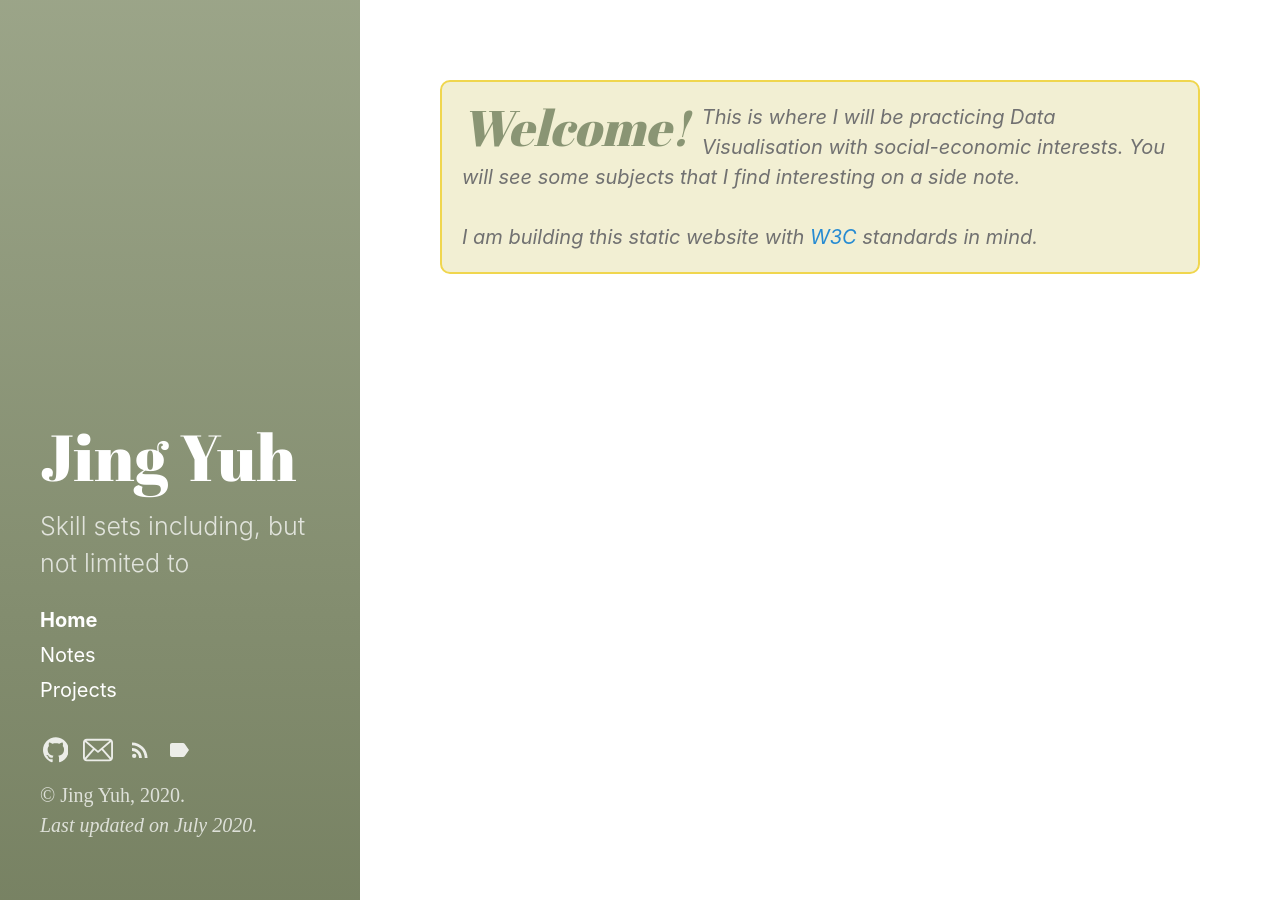
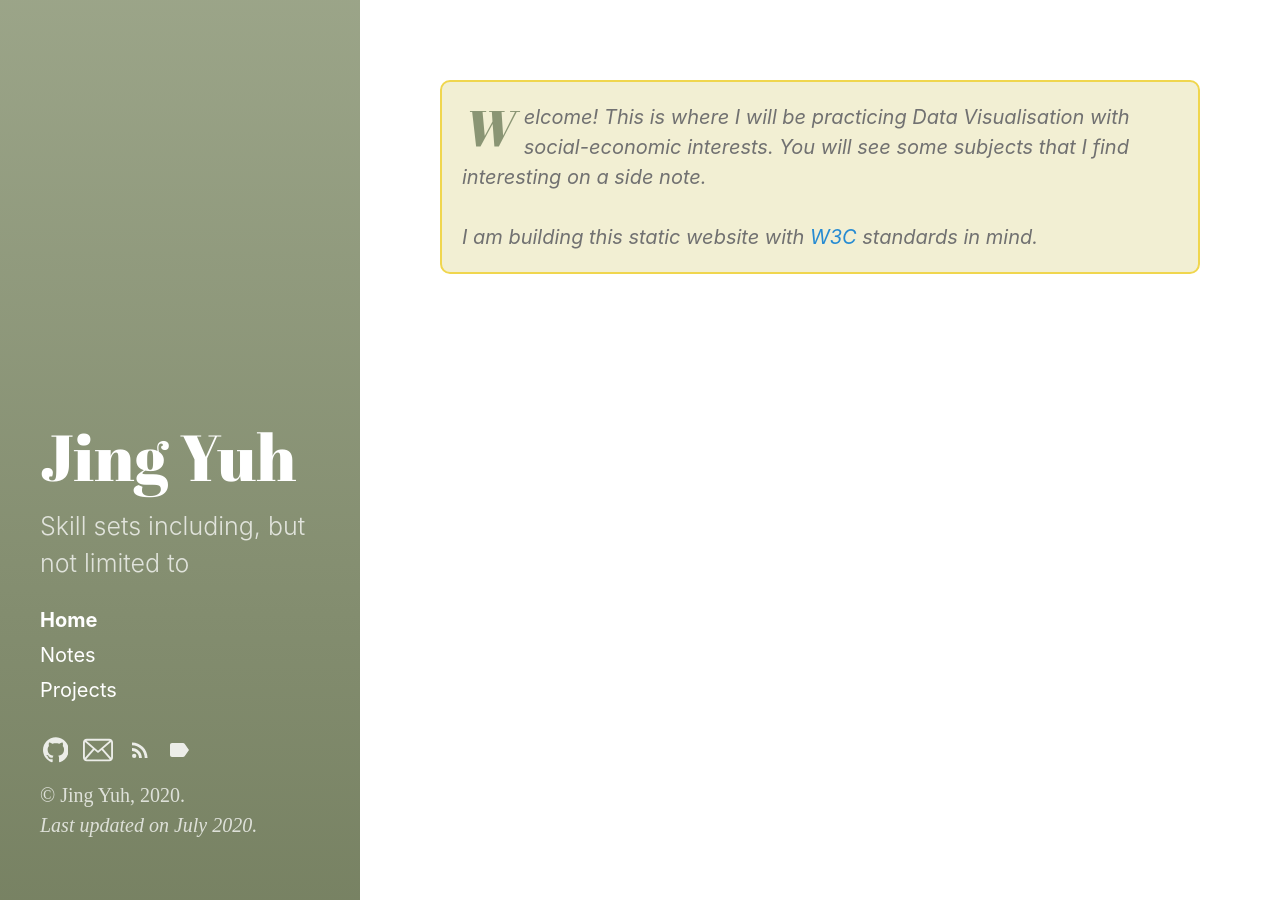
Before and after one commit to jyang123-bit/Website, a Jekyll site: the page built from index.html, in a window 1280 px wide. Built offline with Jekyll 4.4.1, drawn with Linux system fonts in a browser that asks for light colours; the list of posts is cut into pages by our own code.

Commit message:
Update index.html

```diff
--- a/index.html
+++ b/index.html
@@ -3,7 +3,7 @@
 title: Home
 ---
 
-<p class="message"><span class="padded-dropcap">Welcome!</span> This is where I will be practicing Data Visualisation with social-economic interests.
+<p class="message"><span class="padded-dropcap">W</span>elcome! This is where I will be practicing Data Visualisation with social-economic interests.
 You will see some subjects that I find interesting on a side note.
 <br>
 <br>
```
